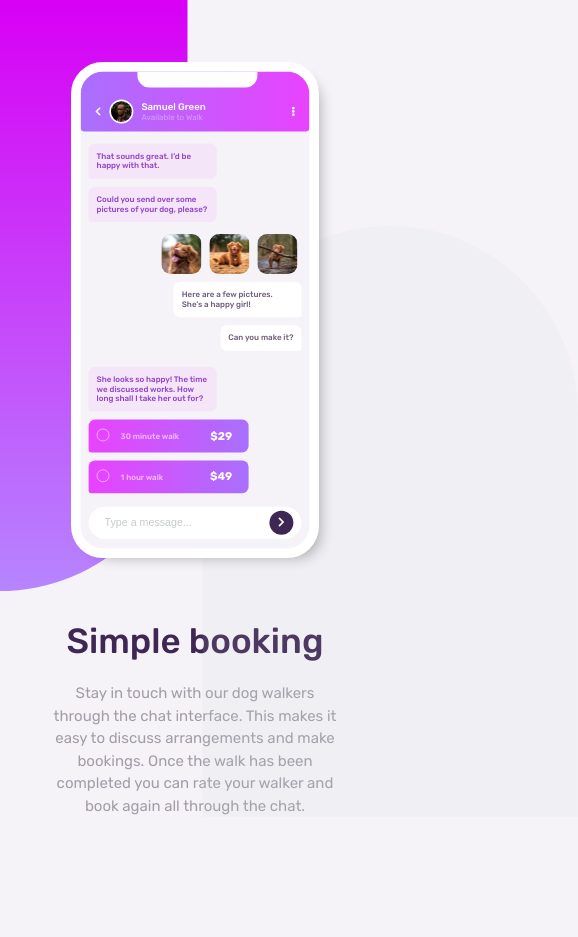
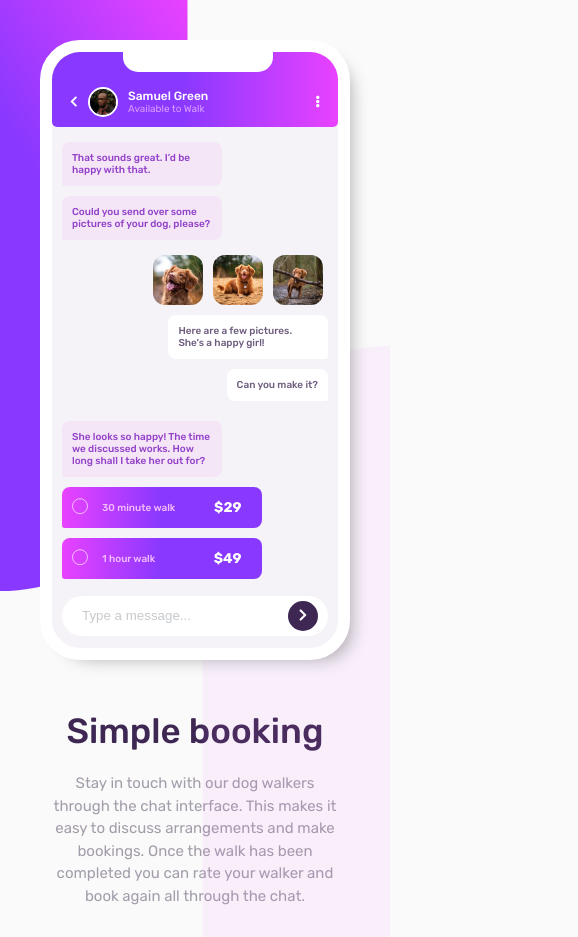
Before and after one commit to doyo91/chat-app-css-illustration, a plain HTML site: page index.html in a window 390 px wide. Shown: the whole page, 578 px wide, since content can reach past the window. Before the commit the page ends 844 px from the top, so only its background shows below. Drawn offline with nearby package versions, Linux system fonts and the light colour scheme.

Commit message:
Finished

```diff
--- a/index.html
+++ b/index.html
@@ -21,13 +21,18 @@
       integrity="sha512-+4zCK9k+qNFUR5X+cKL9EIR+ZOhtIloNl9GIKS57V1MyNsYpYcUrUeQc9vNfzsWfV28IaLL3i96P9sdNyeRssA=="
       crossorigin="anonymous"
     />
+    <link
+      rel="stylesheet"
+      href="https://cdnjs.cloudflare.com/ajax/libs/animate.css/4.1.1/animate.min.css"
+    />
     <link rel="stylesheet" href="./css/styles.min.css" />
 
     <title>Frontend Mentor | Chat app CSS illustration</title>
   </head>
   <body>
     <main>
-      <article class="mobile">
+      <div class="container">
+        <article class="mobile animate__animated animate__backInDown">
           <div class="mobile__pill"></div>
           <header class="mobile__header">
             <div class="mobile__headerIcons">
@@ -45,30 +50,44 @@
             </div>
           </header>
           <div class="mobile__content">
-          <div class="mobile__chat mobile__chat--left">
+            <div
+              class="mobile__chat mobile__chat--left animate__animated animate__fadeIn animate__delay-1s"
+            >
               <p>That sounds great. I’d be happy with that.</p>
             </div>
-          <div class="mobile__chat mobile__chat--left">
+            <div
+              class="mobile__chat mobile__chat--left animate__animated animate__fadeIn animate__delay-1s"
+            >
               <p>Could you send over some pictures of your dog, please?</p>
             </div>
-          <div class="mobile__images">
+            <div
+              class="mobile__images animate__animated animate__fadeIn animate__delay-2s"
+            >
               <img src="./images/dog-image-1.jpg" alt="Dog" />
               <img src="./images/dog-image-2.jpg" alt="Dog" />
               <img src="./images/dog-image-3.jpg" alt="Dog" />
             </div>
-          <div class="mobile__chat mobile__chat--right">
+            <div
+              class="mobile__chat mobile__chat--right animate__animated animate__fadeIn animate__delay-2s"
+            >
               <p>Here are a few pictures. She’s a happy girl!</p>
             </div>
-          <div class="mobile__chat mobile__chat--right">
+            <div
+              class="mobile__chat mobile__chat--right animate__animated animate__fadeIn animate__delay-2s"
+            >
               <p>Can you make it?</p>
             </div>
-          <div class="mobile__chat mobile__chat--left">
+            <div
+              class="mobile__chat mobile__chat--left animate__animated animate__fadeIn animate__delay-3s"
+            >
               <p>
-              She looks so happy! The time we discussed works. How long shall I
-              take her out for?
+                She looks so happy! The time we discussed works. How long shall
+                I take her out for?
               </p>
             </div>
-          <div class="pricing">
+            <div
+              class="pricing animate__animated animate__fadeIn animate__delay-3s"
+            >
               <label for="30">
                 <input type="radio" id="30" name="duration" value="30" />
                 <i></i>
@@ -76,7 +95,9 @@
                 <span class="pricing__price">$29</span>
               </label>
             </div>
-          <div class="pricing">
+            <div
+              class="pricing animate__animated animate__fadeIn animate__delay-3s"
+            >
               <label for="60">
                 <input type="radio" id="60" name="duration" value="60" />
                 <i></i>
@@ -96,15 +117,16 @@
             </button>
           </footer>
         </article>
-      <article class="info">
+        <article class="info animate__animated animate__backInUp animate__fast">
           <h1 class="info__title">Simple booking</h1>
           <p class="info__description">
             Stay in touch with our dog walkers through the chat interface. This
-          makes it easy to discuss arrangements and make bookings. Once the walk
-          has been completed you can rate your walker and book again all through
-          the chat.
+            makes it easy to discuss arrangements and make bookings. Once the
+            walk has been completed you can rate your walker and book again all
+            through the chat.
           </p>
         </article>
+      </div>
       <div class="bg-main"></div>
       <div class="bg-mainGray"></div>
     </main>
--- a/scss/base/_reset.scss
+++ b/scss/base/_reset.scss
@@ -10,7 +10,7 @@ html,
 body {
   font-family: "Rubik", sans-serif;
   font-size: 10px;
-  background: $clr-secondary-grayish-violet;
+  background: #fafafa;
   color: white;
   font-weight: 500;
 }
--- a/scss/components/_mobile.scss
+++ b/scss/components/_mobile.scss
@@ -10,6 +10,12 @@
   box-shadow: 12px 10px 17px -11px rgba(0, 0, 0, 0.3);
   @media screen and (max-width: 500px) {
     transform: scale(0.8);
+  }
+  @media screen and (max-width: $break-desktop) {
+    margin-top: 4rem;
+  }
+  @media screen and (min-width: 2000px) {
+    transform: scale(1.2) !important;
   }
 
   &__pill {
@@ -33,9 +39,10 @@
     padding: 1rem;
     background-image: linear-gradient(
       to right,
-      rgba($clr-gradient-violet, 0.7) 0.125%,
+      $clr-gradient-violet 45%,
       $clr-gradient-magenta
     );
+
     border-radius: 0 0 0.5rem 0.5rem;
   }
   &__headerIcons {
--- a/scss/components/_pricing.scss
+++ b/scss/components/_pricing.scss
@@ -14,9 +14,10 @@
     align-items: center;
     background-image: linear-gradient(
       to left,
-      rgba($clr-gradient-violet, 0.7) 0.125%,
+      $clr-gradient-violet 50%,
       $clr-gradient-magenta
     );
+
     position: relative;
     cursor: pointer;
 
--- a/scss/views/_home.scss
+++ b/scss/views/_home.scss
@@ -1,23 +1,24 @@
 main {
-  max-width: 1440px;
-  margin: auto;
+  // max-width: 1440px;
   width: 100%;
   height: 100%;
   position: relative;
+  overflow: hidden;
+  .container {
     display: flex;
     flex-direction: column;
     justify-content: center;
     align-items: center;
-  padding-top: 5rem;
+  }
 
   @media screen and (min-width: $break-desktop) {
+    .container {
       flex-direction: row;
       height: 100vh;
+      max-width: 1440px;
+      margin: auto;
       justify-content: space-evenly;
     }
-
-  @media screen and (max-width: 500px) {
-    padding-top: 0;
   }
 
   .info {
@@ -25,8 +26,10 @@ main {
     max-width: 40rem;
     text-align: center;
 
-    @media screen and (max-width: 500px) {
-      padding: 0 5rem;
+    @media screen and (max-width: $break-desktop) {
+      padding: 3rem;
+      margin-top: 2rem;
+      max-width: 35rem;
     }
 
     &__title {
@@ -64,9 +67,9 @@ main {
     height: 70vh;
     width: 37.5rem;
     background-image: linear-gradient(
-      to top,
-      lighten($clr-gradient-violet, 15%),
-      darken($clr-gradient-magenta, 15%)
+      to top right,
+      $clr-gradient-violet 65%,
+      $clr-gradient-magenta
     );
     border-radius: 0 0 35rem 35rem;
 
@@ -84,7 +87,7 @@ main {
     transform: translateX(50%);
     height: 70vh;
     width: 37.5rem;
-    background-color: rgba($clr-text-primary-grayish-blue, 0.1);
+    background-color: rgba($clr-secondary-light-magenta, 0.075);
     border-radius: 35rem 35rem 0 0;
 
     @media screen and (min-width: $break-desktop) {
```
Also changed, not shown: css/styles.min.css. Lines whose indentation alone changed are shown as unchanged.
